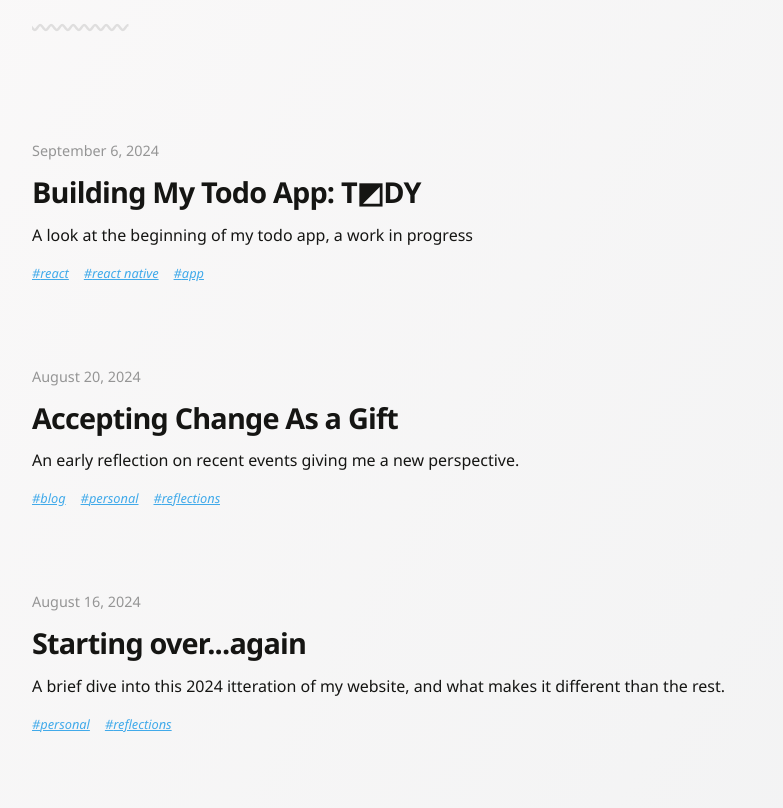
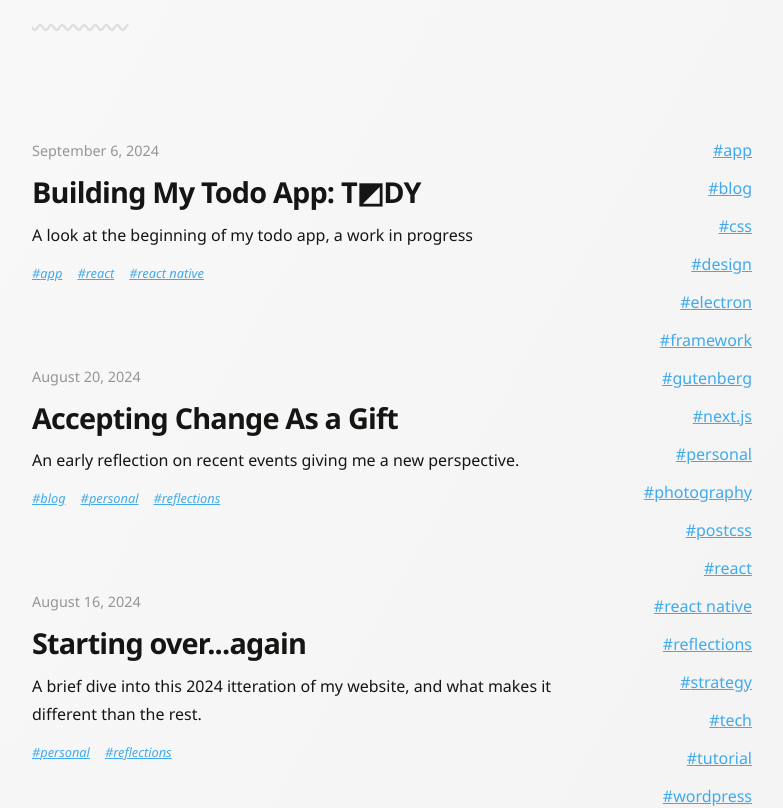
Before and after one commit to jomurgel/jomurgel-learn, a Next.js app: page /blog in a window 1280 px wide. Shown: the part 740-1548 px from the top of the page, without its empty margins (248-1031 px from the left). Built offline with nearby package versions, Linux system fonts and the light colour scheme.

Commit message:
adds a few minor layout updates

```diff
--- a/src/app/about/page.tsx
+++ b/src/app/about/page.tsx
@@ -48,7 +48,11 @@ const About = () => {
         <p>Here are the highlights. I'm a mixed-stack JavaScript engineer. What does that mean? It means that I don't specialize, and while I prefer JavaScript over any other language, I'm familiar with a wide range of languages and tech stacks (more on that below). My mission is to leave the world better than I found it. That's sometimes hard to imagine in tech, but it's not about the work but the people. </p>
 
         <p>A little more info below and in the <Link href="/codex">codex</Link>.</p>
+      </section>
 
+      <hr />
+
+      <section>
         <h2>...and now you know the rest of the story</h2>
 
         <p>I'm a Venn diagram, where my professional and personal lives overlap, which I think makes me a fairly balanced individual, but I don't specialize. I take the long and well-informed route which always pays off in the end (always). Once upon a time, I called myself a "Jo of all trades," but it's often misinterpreted or seen as a negative attribute.</p>
--- a/src/app/blog/page.tsx
+++ b/src/app/blog/page.tsx
@@ -25,16 +25,21 @@ const Blog = async () => {
         <header>
           <h1 aria-label="Blog for Jo Murgel">Dear universe,</h1>
           <p><Link href="/feed.xml" target="_blank" rel="noopener noreferrer">RSS</Link></p>
+        </header>
+      </section>
+
+      <hr />
+
+      <div data-layout="has-sidebar">
+        <aside>
           <nav>
             <ul>
               {allTags.map( ( tag ) => <li data-tag={tag} key={`blog-${tag}`}><Link href={`/tag/${slugify( tag )}/`}>#{tag}</Link></li> )}
             </ul>
           </nav>
-        </header>
-      </section>
+        </aside>
 
-      <hr />
-
+        <div data-layout="main-content">
           {allPosts.length > 0 ? allPosts.map( ( post ) => (
             <section data-type="post" key={post.slug}>
               {post.coverImage ? (
@@ -59,9 +64,9 @@ const Blog = async () => {
 
                 {post.tags?.length ?
                   <footer>
-                <nav data-type="inline">
+                    <nav>
                       <ul>
-                    {post.tags.map( ( tag ) => <li data-tag={tag} key={`${post.slug}-${tag}`}><Link href={`/tag/${tag}/`}>#{tag}</Link></li> )}
+                        {post.tags.sort().map( ( tag ) => <li data-tag={tag} key={`${post.slug}-${tag}`}><Link href={`/tag/${tag}/`}>#{tag}</Link></li> )}
                       </ul>
                     </nav>
                   </footer>
@@ -73,6 +78,8 @@ const Blog = async () => {
               &#9785; Currently working to migrate content. Check back soon.
             </p>
           }
+        </div>
+      </div>
     </main>
   )
 }
--- a/src/components/Links/index.tsx
+++ b/src/components/Links/index.tsx
@@ -14,12 +14,16 @@ const Links: React.FC<LinksProps> = ( { handleClick } ) => {
       path: '/about',
     },
     {
-      title: 'Selected Works',
+      title: 'Work',
       path: '/work',
     },
     {
       title: 'Photo',
       path: '/photo',
+    },
+    {
+      title: 'Codex',
+      path: '/codex',
     },
     {
       title: 'Contact',
@@ -31,10 +35,6 @@ const Links: React.FC<LinksProps> = ( { handleClick } ) => {
     {
       title: 'Blog',
       path: '/blog',
-    },
-    {
-      title: 'Codex',
-      path: '/codex',
     },
     // @todo: phase2
     // {
--- a/src/scss/style.scss
+++ b/src/scss/style.scss
@@ -33,7 +33,7 @@
   --container: 45rem; // 720px
   --wide-width: 68.75rem; // 1100px
   --max-width: 87.5rem; // 1400px
-  --text-width: 37.5rem; // 600px
+  --text-width: 40rem; // 640px
   --tab-size: 4;
   // Monotone.
   --black: #151513;
@@ -212,6 +212,27 @@ footer {
   justify-content: space-between;
 }
 
+[data-layout="has-sidebar"] {
+
+  @media screen and (min-width: map.get($breakpoints, "media-md")) {
+    display: flex;
+
+    aside {
+      flex: 0 0 25%;
+      order: 99;
+
+      li {
+        flex: 0 0 100%;
+        text-align: right;
+      }
+    }
+
+    [data-layout="main-content"] {
+      flex: 0 0 75%;
+    }
+  }
+}
+
 section {
   margin-bottom: var(--pad-2);
 
@@ -242,6 +263,7 @@ section {
     }
 
     [data-type="thumbnail"] {
+      max-width: 25rem;
 
       @media screen and (min-width: map.get($breakpoints, "media-md")) {
         margin-right: var(--pad-2);
```
Lines whose indentation alone changed are shown as unchanged.
